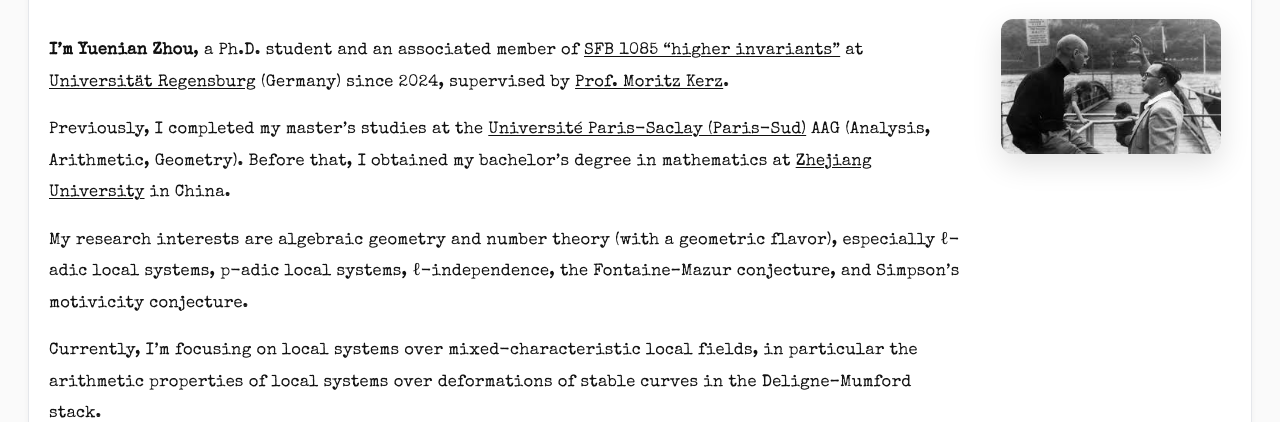
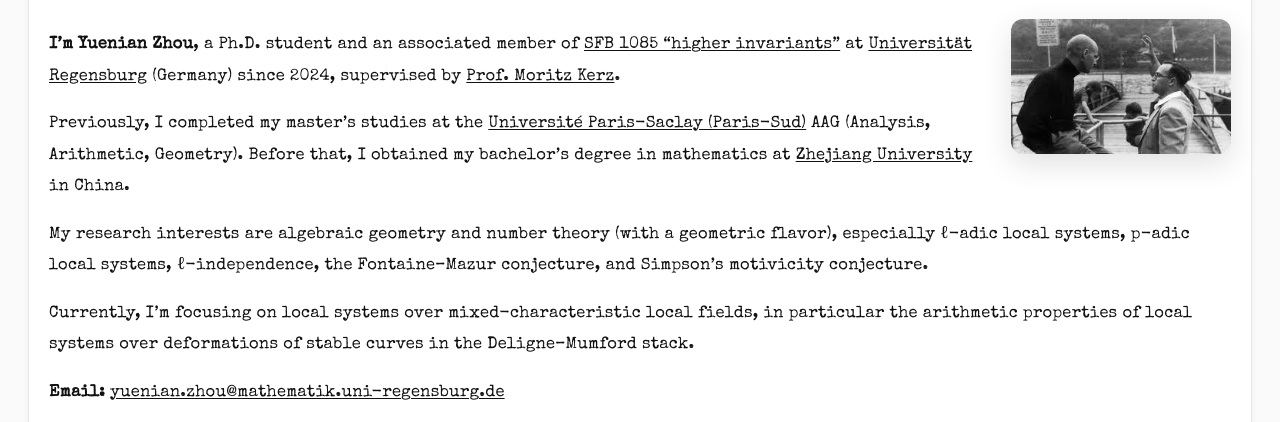
Before and after one commit to yuenianzhou/yuenianzhou.github.io, a plain HTML site: page index.html in a window 1280 px wide. Shown: the part 365-787 px from the top of the page. Drawn offline with nearby package versions, Linux system fonts and the light colour scheme.

Commit message:
Update index.html

```diff
--- a/index.html
+++ b/index.html
@@ -17,7 +17,7 @@
   <meta property="profile:first_name" content="Yuenian" />
   <meta property="profile:last_name" content="Zhou" />
 
-  <!-- Fonts: Special Elite for body & headings -->
+  <!-- Fonts -->
   <link href="https://fonts.googleapis.com/css2?family=Special+Elite&display=swap" rel="stylesheet">
 
   <!-- Structured data -->
@@ -42,22 +42,15 @@
     body{
       margin:0;
       font-family:"Special Elite", Georgia, "Times New Roman", serif;
-      letter-spacing:.2px;
-      font-size:16.5px;
-      line-height:1.9;
-      color:var(--ink);
+      letter-spacing:.2px; font-size:16.5px; line-height:1.9; color:var(--ink);
       background:#fafafa;
     }
     .wrap{max-width:var(--max);margin:0 auto;padding:26px 28px}
     header{background:#fff;border-bottom:1px solid var(--border)}
 
-    /* Headings */
     h1{
       font-family:"Special Elite", Georgia, "Times New Roman", serif;
-      margin:.1rem 0 .5rem;
-      font-size:1.5rem;
-      font-weight:400;
-      letter-spacing:.3px;
+      margin:.1rem 0 .5rem; font-size:1.5rem; font-weight:400; letter-spacing:.3px;
     }
     .meta{color:#111}
 
@@ -67,55 +60,38 @@
 
     h2.section-title{
       font-family:"Special Elite", Georgia, "Times New Roman", serif;
-      font-size:32px;
-      font-weight:400;
-      margin:8px 0 6px;
-      color:#111;
-      letter-spacing:.2px;
+      font-size:32px; font-weight:400; margin:8px 0 6px; color:#111; letter-spacing:.2px;
     }
     .card{
-      background:var(--card-bg);
-      border:1px solid var(--border);
-      border-radius:14px;
-      padding:18px 20px;
-      margin-top:16px;
-      box-shadow:0 2px 6px rgba(0,0,0,.04);
+      background:var(--card-bg); border:1px solid var(--border); border-radius:14px;
+      padding:18px 20px; margin-top:16px; box-shadow:0 2px 6px rgba(0,0,0,.04);
+      position:relative;
     }
-    ul{padding-left:1.1rem;margin:.3rem 0}
-    li{margin:.25rem 0}
+    /* 清除内部浮动，避免影响卡片高度 */
+    .card::after{content:"";display:block;clear:both}
 
-    /* About me: text + right image */
-    .about-grid{
-      display:grid;
-      grid-template-columns: minmax(0,1fr) 240px; /* 文本自适应 + 右列固定宽度 */
-      gap:16px 24px;
-      align-items:start;
+    /* 右侧嵌入图片（环绕排版） */
+    .float-right{
+      float:right; width:220px; margin:0 0 8px 16px; text-align:center;
     }
-    .about-photo{ margin:0; text-align:center; }
-    .about-photo .img-about{
-      width:220px;
-      height:auto;
-      border-radius:12px;
-      box-shadow:0 10px 30px rgba(0,0,0,.12);
-      display:block; margin:0 auto;
+    .float-right img{
+      width:100%; height:auto; border-radius:12px; box-shadow:0 10px 30px rgba(0,0,0,.12);
+      display:block;
     }
-    @media (max-width: 760px){
-      .about-grid{ grid-template-columns: 1fr; }
-      .about-photo{ margin-top:6px; }
-    }
+    .float-right figcaption{font-size:.9rem; opacity:.8; margin-top:4px}
 
     /* Beethoven image */
     .figure--narrow{ text-align:center; }
     .img-es{
-      width:min(220px,100%);
-      height:auto;
-      display:block;
-      margin:0 auto;
-      border-radius:12px;
-      box-shadow:0 10px 30px rgba(0,0,0,.12);
+      width:min(220px,100%); height:auto; display:block; margin:0 auto;
+      border-radius:12px; box-shadow:0 10px 30px rgba(0,0,0,.12);
     }
     .figure{margin:0}
     .figure-caption{ text-align:center; margin-top:8px; font-style:italic; opacity:.9 }
+
+    @media (max-width:760px){
+      .float-right{ float:none; width:100%; max-width:260px; margin:0 auto 10px; }
+    }
   </style>
 </head>
 <body>
@@ -136,9 +112,15 @@
     <section class="card">
       <h2 class="section-title">About me</h2>
 
-      <div class="about-grid">
-        <!-- 左侧文本 -->
-        <div>
+      <!-- 右侧环绕图片，放在第一段开头 -->
+      <figure class="float-right">
+        <a href="assets/g-a.jpeg" target="_blank" rel="noopener">
+          <img src="assets/g-a.jpeg" alt="Grothendieck & Atiyah, 1958" loading="lazy">
+        </a>
+        <!-- 如不需要标题，可删除下一行 -->
+        <!-- <figcaption>Grothendieck & Atiyah (1958)</figcaption> -->
+      </figure>
+
       <p><strong>I’m Yuenian Zhou</strong>, a Ph.D. student and an associated member of
         <a href="https://sfb-higher-invariants.app.uni-regensburg.de/index.php?title=Main_Page" target="_blank" rel="noopener">SFB 1085 “higher invariants”</a>
         at <a href="https://www.uni-regensburg.de/" target="_blank" rel="noopener">Universität Regensburg</a> (Germany) since 2024, supervised by
@@ -161,18 +143,8 @@
 
       <p><strong>Email:</strong> <a href="mailto:yuenian.zhou@mathematik.uni-regensburg.de">yuenian.zhou@mathematik.uni-regensburg.de</a></p>
       <p><strong>Office:</strong> M 005</p>
-        </div>
-
-        <!-- 右侧配图 -->
-        <figure class="about-photo">
-          <a href="assets/g-a.jpeg" target="_blank" rel="noopener">
-            <img src="assets/g-a.jpeg" alt="Grothendieck & Atiyah, 1958" class="img-about" loading="lazy">
-          </a>
-        </figure>
-      </div>
     </section>
 
-    <!-- Beethoven image -->
     <section class="card">
       <figure class="figure figure--narrow">
         <a href="assets/esmuss.jpg" target="_blank" rel="noopener">
```
Lines whose indentation alone changed are shown as unchanged.
